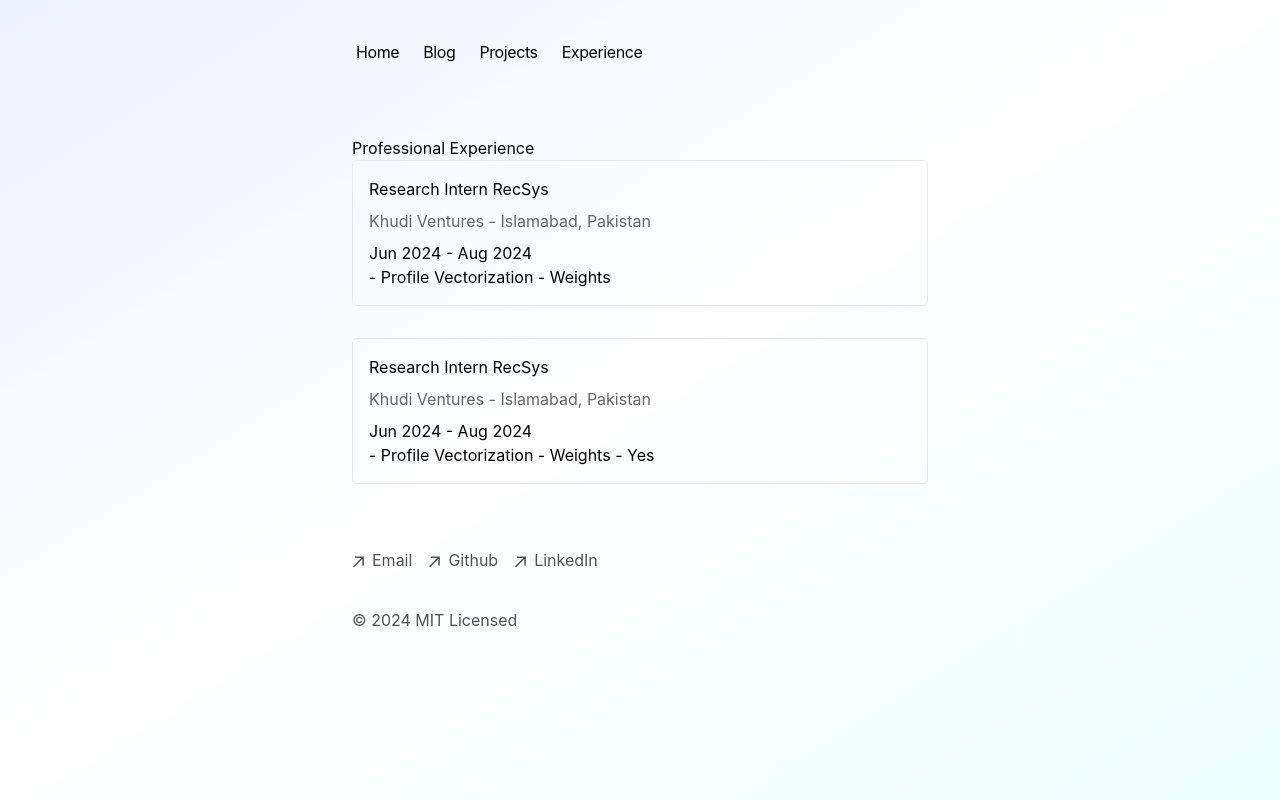
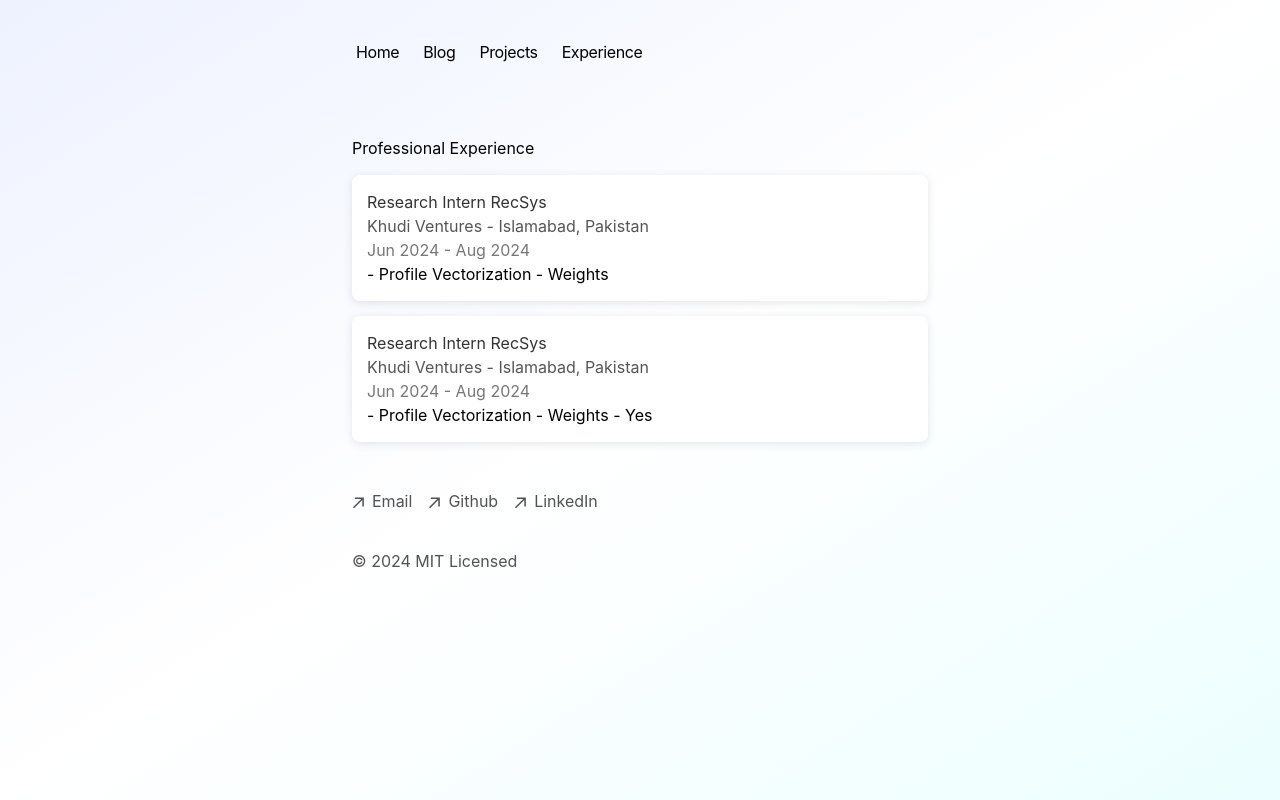
Before and after one commit to s-haider10/portfolio-blog, a Next.js app: page /experience in a window 1280 px wide. Built offline with nearby package versions, Linux system fonts and the light colour scheme.

Commit message:
Update global.css

```diff
--- a/app/global.css
+++ b/app/global.css
@@ -149,18 +149,30 @@
   text-wrap: balance;
 }
 
+.experience-list {
+  max-width: 800px;
+  margin: 0 auto;
+  padding: 20px;
+  font-family: Arial, sans-serif;
+}
+
 .experience-item {
-  margin-bottom: 2rem;
-  padding: 1rem;
-  border: 1px solid #eaeaea;
-  border-radius: 5px;
+  background: white;
+  border-radius: 8px;
+  box-shadow: 0 2px 10px rgba(0, 0, 0, 0.1);
+  margin: 15px 0;
+  padding: 15px;
 }
 
 .experience-item h2 {
-  margin-bottom: 0.5rem;
+  color: #333;
 }
 
 .experience-item h3 {
-  color: #666;
-  margin-bottom: 0.5rem;
+  color: #555;
+  font-weight: normal;
 }
+
+.experience-item p {
+  color: #777;
+}
```
